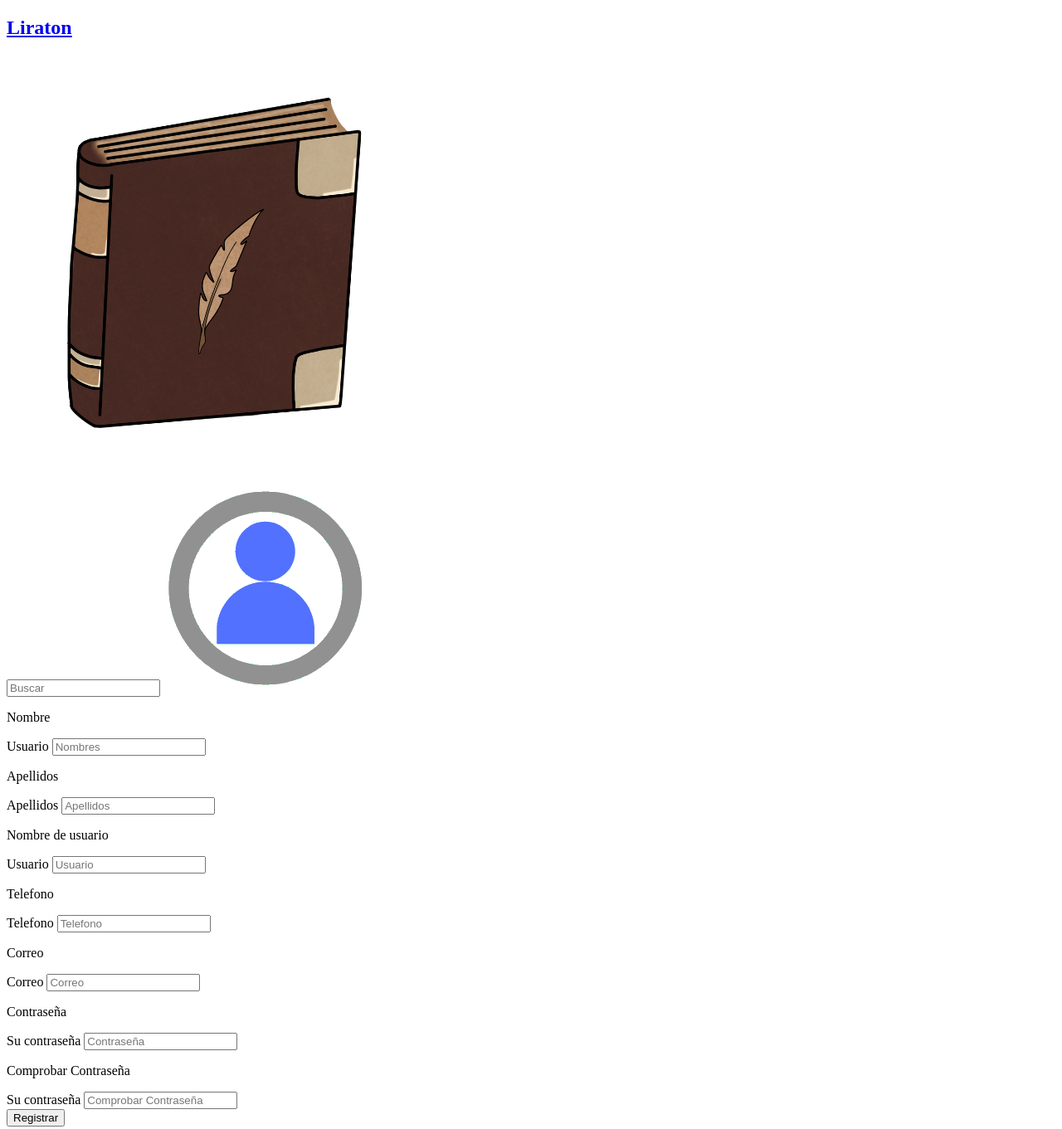
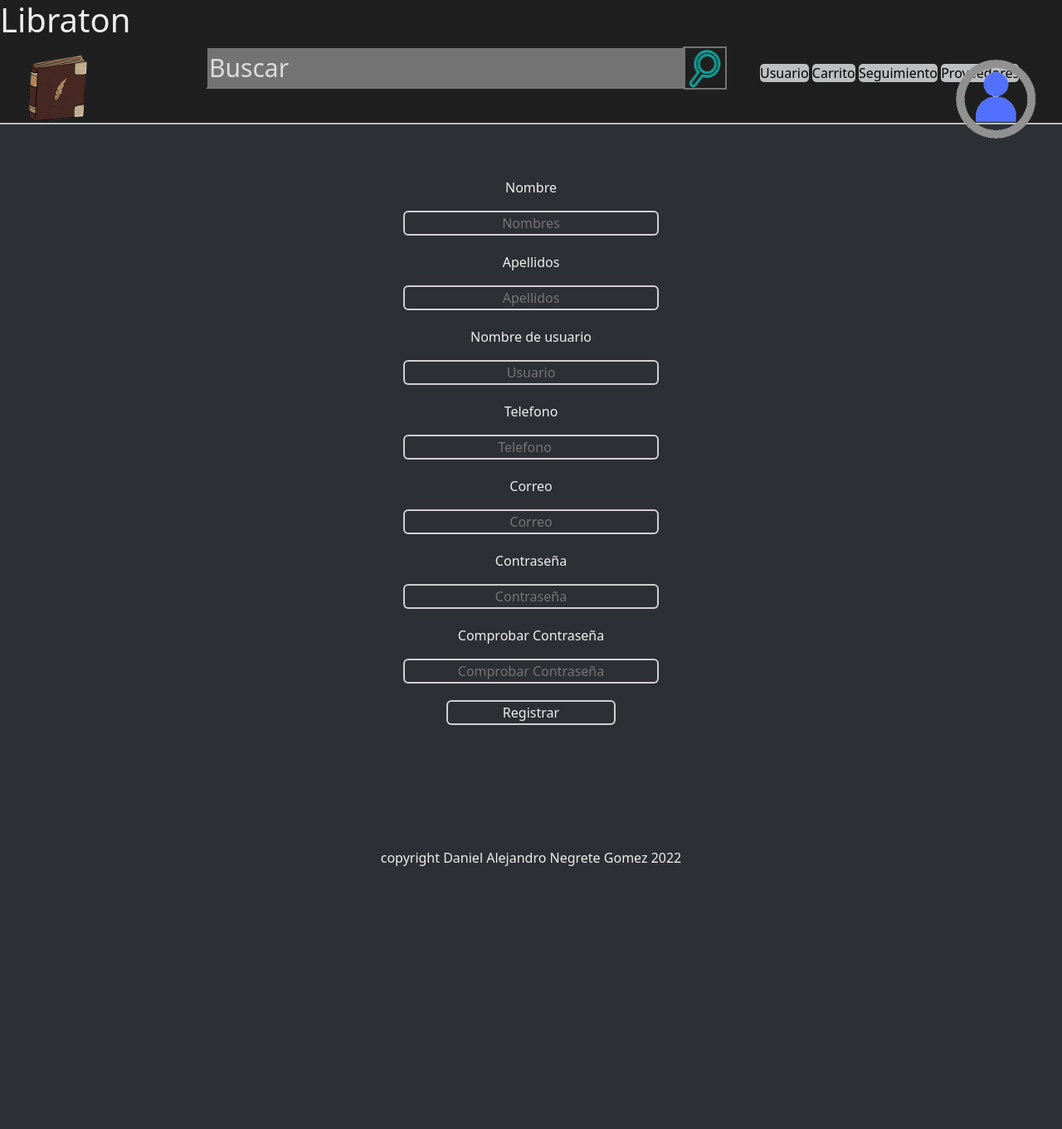
Before and after one commit to danielnegrete3/Libraton, a plain HTML site: page Nuevo_Usuario.html in a window 1280 px wide. Shown: the whole page at 83% size. After the commit the page ends 1062 px from the top, so only its background shows below. Drawn offline with Linux system fonts and the light colour scheme.

Commit message:
ventas, login y nuevo usuario terminado

```diff
--- a/Nuevo_Usuario.html
+++ b/Nuevo_Usuario.html
@@ -1,73 +1,85 @@
 <!DOCTYPE html>
 <html lang="en">
 <head>
-    <meta charset="UTF-8">
+  <meta charset="utf-8">
+  <meta http-equiv="X-UA-Compatible" content="IE=edge">
+  <meta name="viewport" content="width=device-width, initial-scale=1">
+  <link rel="stylesheet" href="css/bootstrap.min.css">
+  <link rel="stylesheet" href="css/styles.css">
+  <link href='https://fonts.googleapis.com/css?family=Oxygen:400,300,700' rel='stylesheet' type='text/css'>
+  <link href='https://fonts.googleapis.com/css?family=Lora' rel='stylesheet' type='text/css'>
+
+  <link rel="stylesheet" href="css/estilos.css">
     <title>Nuevo Usuario</title>
 </head>
 
 <body>
-<header>
-  <nav id="header-nav" class="navbar navbar-default">
-    <div class="container">
-      <div class="navbar-header">
-        <a href="index.html" class="pull-left visible-md visible-lg">
-          <div id="logo-img"></div>
-        </a>
+<!--inicio de encabezado-->
+<header id="encabezado">
+  <nav id="header-nav" >
+    <div >
+      <div >
+        <div class="navbar-brand">
+          <a href="index.html" id="Titulo"><h1>Libraton</h1></a>
+          <img src="imagenes/logo.png" alt="Todo sobre libros" id="Logo" onclick="location.href='index.html'">
 
-        <div class="navbar-brand">
-          <a href="index.html"><h1>Liraton</h1></a>
-          <p>
-            <img src="imagenes/logo.png" alt="Todo sobre libros">
-          </p>
         </div>
 
-        <input type="text" name="busqueda" placeholder="Buscar" >
+        <input type="text" name="busqueda" placeholder="Buscar" id="Buscador">
+        <img src="imagenes/lupa.png" onclick="" id="lupa">
 
-        <img src="imagenes/usuario.png" href="Login.html">
+        <div id="Paginas">
+          <a>Usuario</a>
+          <a>Carrito</a>
+          <a>Seguimiento</a>
+          <a>Proveedores</a>
+          <a></a>
+        </div>
+
+        <img src="imagenes/usuario.png"  onclick="location.href='Login.html'" id="usuario">
       </div>
 
 
     </div><!-- .container -->
   </nav><!-- #header-nav -->
 </header>
+<!--final de encabezado-->
 
-<form action="" method="post">
+<form action="" method="post" class="formularios">
   <p class="Nombre">Nombre</p>
-  <label for="nombre">Usuario</label>
   <input type="text" name="nombre" placeholder="Nombres" required />
   <br />
 
   <p class="Apellidos">Apellidos</p>
-  <label for="Apellidos">Apellidos</label>
   <input type="text" name="Apellidos" placeholder="Apellidos" required />
   <br />
 
   <p class="Usuario">Nombre de usuario</p>
-  <label for="Usuario">Usuario</label>
   <input type="text" name="Usuario" placeholder="Usuario" required />
   <br />
 
   <p class="Telefono">Telefono</p>
-  <label for="Telefono">Telefono</label>
   <input type="number" name="Telefono" placeholder="Telefono" required />
   <br />
 
   <p class="Correo">Correo</p>
-  <label for="Correo">Correo</label>
   <input type="text" name="Correo" placeholder="Correo" required />
   <br />
 
   <p class="Contraseña">Contraseña</p>
-  <label for="cont">Su contraseña</label>
   <input type="text" name="cont" placeholder="Contraseña" required />
   <br />
 
   <p class="Contraseña2">Comprobar Contraseña</p>
-  <label for="cont">Su contraseña</label>
   <input type="text" name="cont" placeholder="Comprobar Contraseña" required />
   <br />
 
-  <input type="submit" value="Registrar" name="Bot1"/>
+  <input type="submit" value="Registrar" name="Bot1" class="entrada"/>
 </form>
+<!-- final de formulario-->
+<footer class="panel-footer" id="pie">
+  <p>copyright Daniel Alejandro Negrete Gomez 2022</p>
+</footer>
+
 </body>
 </html>
--- a/css/estilos.css
+++ b/css/estilos.css
@@ -104,8 +104,9 @@ header{
 
 #pie{
     text-align: center;
-    margin-top: 70%;
-    display: block;
+    margin-top: 10%;
+    display: inline-block;
+    width: 100%;
 }
 
 #panel{
@@ -202,3 +203,44 @@ header{
     cursor: pointer;
     background: #1f1f2f;
 }
+
+.formularios{
+    width: 80%;
+    margin-right: auto;
+    margin-left: auto ;
+    text-align: center;
+}
+
+.formularios input{
+    background-color: #2c3034;
+    border:2px solid rgba(225,225,225, 0.9);
+    width: 30%;
+    margin-bottom: 20px;
+    color: #eeeeee;
+    border-radius: 6px;
+}
+.formularios input::placeholder{
+    text-align: center;
+}
+
+.formularios .entrada{
+    width: 20%;
+}
+
+.formularios .entrada:hover{
+    background-color: #9f9f9f;
+}
+
+.Soluciones {
+
+    text-align: center;
+
+}
+
+.Soluciones a{
+
+    height: 50px;
+    text-decoration:none;
+    margin-right: 40px;
+
+}
```
Also changed, not shown: Login.html (+33 -20 lines), Venta.html (+1 -1 lines).
